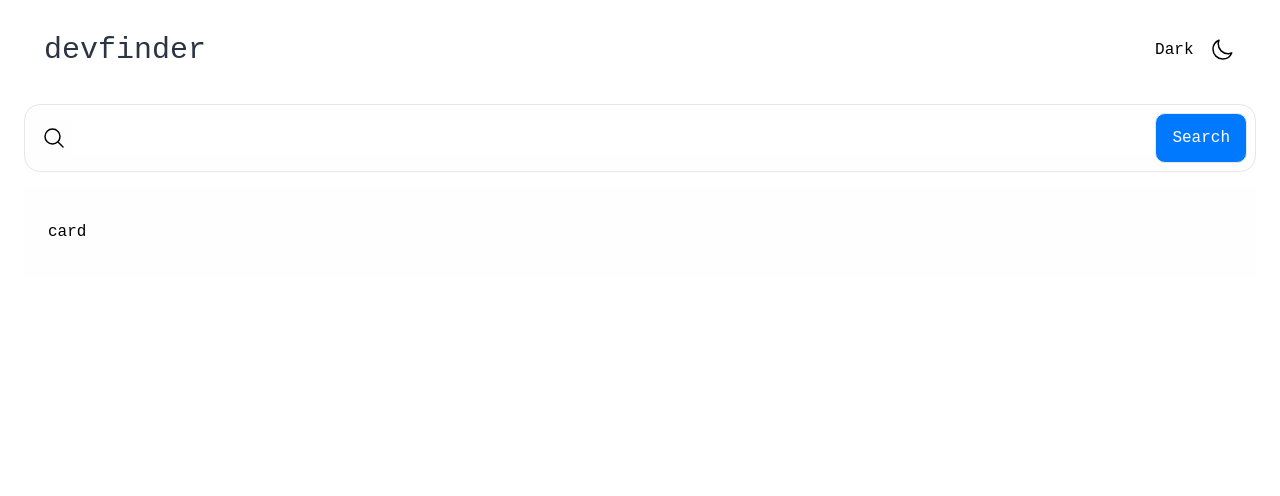
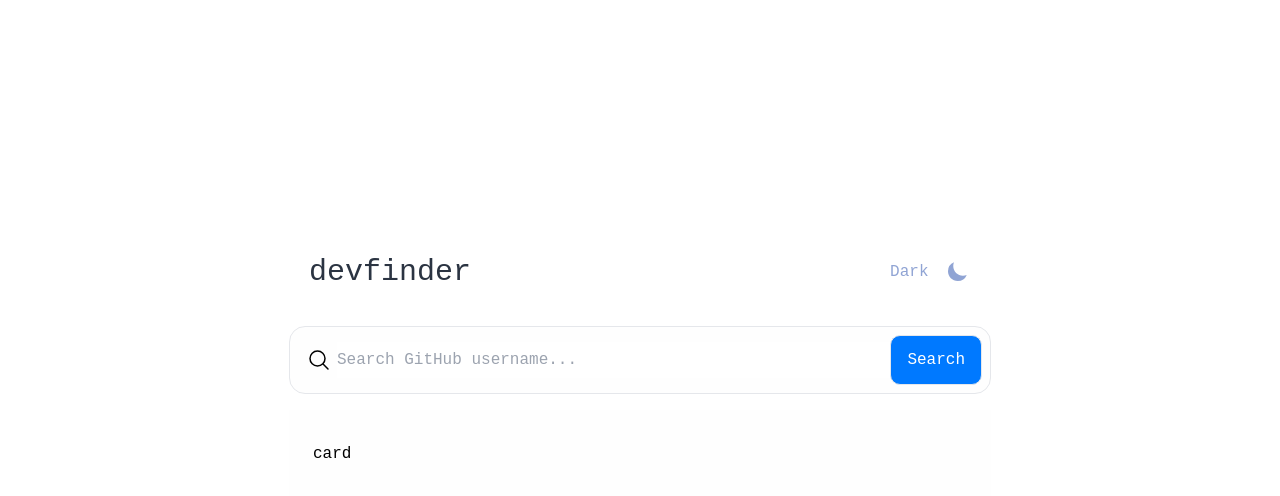
Before and after one commit to Kaareel/github-user-search, a React (Create React App) app: page / in a window 1280 px wide. Shown: the top 496 px of the page. Built offline with nearby package versions, Linux system fonts and the light colour scheme.

Commit message:
feat: adding heading and form component

```diff
--- a/src/App.tsx
+++ b/src/App.tsx
@@ -1,24 +1,17 @@
-import { SearchIcon, MoonIcon, SunIcon } from "./components/Icon";
 import { useState } from "react";
+import Heading from "./components/Heading";
+import Form from "./components/Form";
+
+
 
 function App() {
   const [bgColor, setBgColor] = useState('Light');
-  const ToggleColor = () => {
-    setBgColor(bgColor === 'Light' ? 'Dark' : 'Light');
-  };
+
   return (
-    <div className={`h-screen bg-${bgColor}`}>
-      <div className="flex flex-col px-6 pt-8 pb-20 ">
-        <div className="flex justify-between items-center mx-5">
-          <h1 className="text-txtHighContrast text-3xl">devfinder</h1>
-
-          <button className="p-[2.5px]" onClick={ToggleColor}>{bgColor === 'Light' ? (<span className="flex">Dark <MoonIcon/></span>): (<span className="flex">Light <SunIcon/></span>)}</button>
-        </div>
-        <form className="flex items-center bg-Secondary p-2 mt-9 mb-4 border rounded-2xl w-full">
-          <SearchIcon />
-          <input type="text" className="w-full py-[6px]"/>
-          <button className="bg-Primary border rounded-[10px] px-4 py-3 text-white">Search</button>
-        </form>
+    <div className={`h-screen bg-${bgColor} flex justify-center items-center`}>
+      <div className="flex flex-col min-w-[750px] px-6 pt-8 pb-20">
+        <Heading bgColor={bgColor} setBgColor={setBgColor}/>
+        <Form/>
         <div className="bg-Secondary py-8 px-6">
           card
         </div>
--- /dev/null
+++ b/src/components/Form.tsx
@@ -0,0 +1,13 @@
+import { SearchIcon } from "../components/Icon";
+interface Props { }
+
+function Form(props: Props) {
+    return (
+        <form className="flex items-center bg-Secondary p-2 mt-9 mb-4 border rounded-2xl w-full">
+            <SearchIcon />
+            <input type="text" className="w-full py-[6px]" placeholder="Search GitHub username..." />
+            <button className="bg-Primary border rounded-[10px] px-4 py-3 text-white">Search</button>
+        </form>
+    )
+}
+export default Form;
--- /dev/null
+++ b/src/components/Heading.tsx
@@ -0,0 +1,21 @@
+import { MoonIcon, SunIcon } from "../components/Icon";
+
+interface Props{
+    setBgColor: (color: string) => void;
+    bgColor: string;
+}
+
+function Heading(props: Props) {
+    const ToggleColor = () => {
+      props.setBgColor(props.bgColor === 'Light' ? 'Dark' : 'Light');
+    };
+    return (
+        <div className="flex justify-between items-center mx-5">
+          <h1 className={`${props.bgColor === 'Light' ? "text-textColorLight" : "text-textColorDark"} text-3xl`}>devfinder</h1>
+
+          <button className="p-[2.5px]" onClick={ToggleColor}>{props.bgColor === 'Light' ? (<span className="flex text-textColorSecondary hover:text-black">Dark <MoonIcon/></span>): (<span className="flex text-textColorDark hover:text-textColorSecondary">Light <SunIcon/></span>)}</button>
+        </div>
+    )
+}
+
+export default Heading;
--- a/src/components/Icon.tsx
+++ b/src/components/Icon.tsx
@@ -20,14 +20,14 @@ export const MoonIcon = () => {
         <div className="ml-4">
             <svg
                 xmlns="http://www.w3.org/2000/svg"
-                fill="none" viewBox="0 0 24 24" strokeWidth={1.5}
-                stroke="currentColor"
+                viewBox="0 0 24 24" fill="currentColor"
                 className="w-6 h-6">
                 <path
-                    strokeLinecap="round"
-                    strokeLinejoin="round"
-                    d="M21.752 15.002A9.72 9.72 0 0 1 18 15.75c-5.385 0-9.75-4.365-9.75-9.75 0-1.33.266-2.597.748-3.752A9.753 9.753 0 0 0 3 11.25C3 16.635 7.365 21 12.75 21a9.753 9.753 0 0 0 9.002-5.998Z" />
+                    fillRule="evenodd"
+                    d="M21.752 15.002A9.72 9.72 0 0 1 18 15.75c-5.385 0-9.75-4.365-9.75-9.75 0-1.33.266-2.597.748-3.752A9.753 9.753 0 0 0 3 11.25C3 16.635 7.365 21 12.75 21a9.753 9.753 0 0 0 9.002-5.998Z"
+                    clipRule="evenodd" />
             </svg>
+
 
         </div>
     )
--- a/src/index.css
+++ b/src/index.css
@@ -4,11 +4,6 @@
 
 body {
   margin: 0;
-  font-family: -apple-system, BlinkMacSystemFont, 'Segoe UI', 'Roboto', 'Oxygen',
-    'Ubuntu', 'Cantarell', 'Fira Sans', 'Droid Sans', 'Helvetica Neue',
-    sans-serif;
-  -webkit-font-smoothing: antialiased;
-  -moz-osx-font-smoothing: grayscale;
 }
 
 * {
--- a/tailwind.config.js
+++ b/tailwind.config.js
@@ -6,7 +6,7 @@ module.exports = {
   theme: {
     extend: {
       colors: {
-        Dark:'#141d2f', Light: '#f6f8ff', Primary: '#0079ff', Secondary: '#fefefe', txtHighContrast: '#2b3442',
+        Dark:'#141d2f', Light: '#f6f8ff', Primary: '#0079ff', Secondary: '#fefefe', textColorLight: '#2b3442', textColorDark: '#fff', textColorSecondary: '#90a4d4',
       }
     },
   },
```
